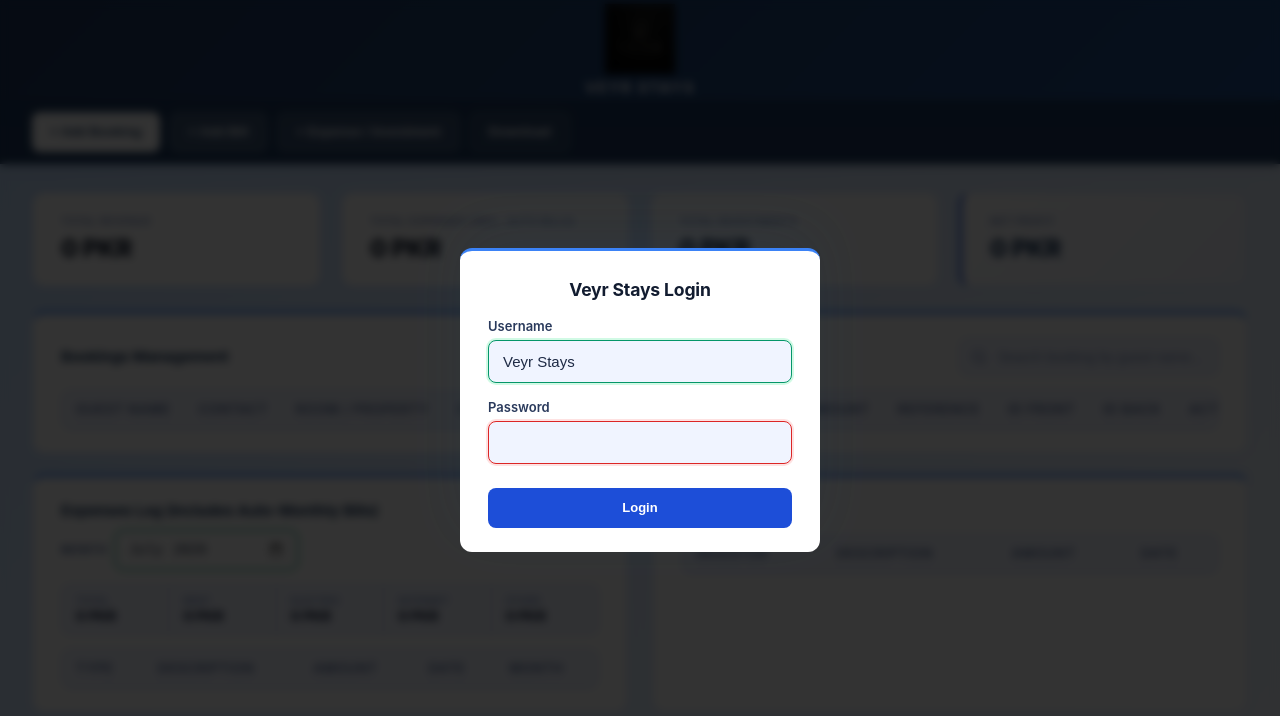
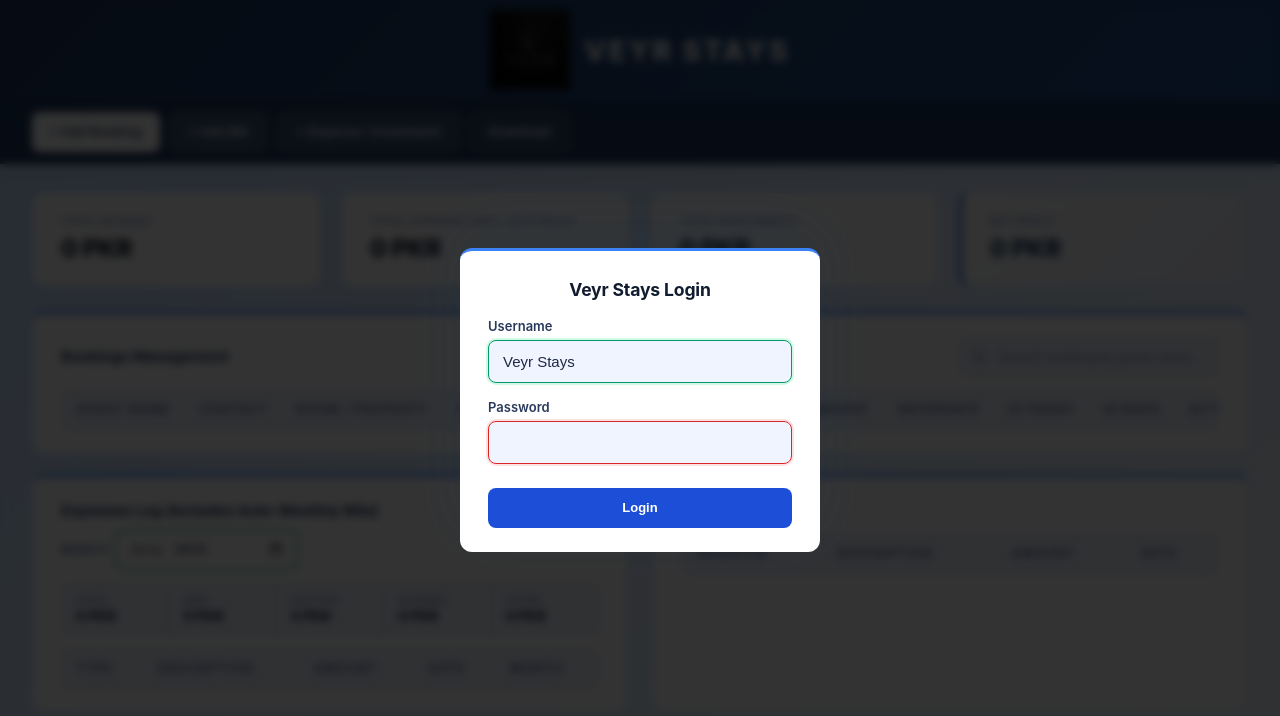
Before and after one commit to bilal-elahi/veyr-stays-system, a website: page public/index.html in a window 1280 px wide. Drawn offline with Linux system fonts and the light colour scheme; no server answers.

Commit message:
feat: full-width header brand with row layout, larger logo and text

```diff
--- a/public/style.css
+++ b/public/style.css
@@ -60,10 +60,9 @@
 
 .app-header {
     display: flex;
-    justify-content: center;
     align-items: center;
     height: 100px;
-    padding: 0 16px;
+    padding: 0 24px;
     background: linear-gradient(135deg, var(--header-bg), #1e4d8c);
     position: sticky;
     top: 0;
@@ -73,26 +72,27 @@
 
 .app-brand {
     display: flex;
-    flex-direction: column;
+    flex-direction: row;
     align-items: center;
     justify-content: center;
-    gap: 4px;
-    width: 100px;
-    height: 100px;
+    gap: 14px;
+    width: 100%;
+    height: 100%;
 }
 
 .app-logo {
-    width: 70px;
-    height: 70px;
+    width: 80px;
+    height: 80px;
     display: block;
     object-fit: contain;
+    flex-shrink: 0;
 }
 
 .app-brand-text {
-    font-size: 0.75rem;
-    font-weight: 700;
+    font-size: 1.4rem;
+    font-weight: 800;
     color: #fff;
-    letter-spacing: 0.1em;
+    letter-spacing: 0.08em;
     text-transform: uppercase;
     opacity: 0.95;
     white-space: nowrap;
@@ -753,7 +753,7 @@
     }
 
     .app-brand-text {
-        font-size: 0.85rem;
+        font-size: 1.6rem;
     }
 
     .action-bar {
@@ -830,7 +830,7 @@
     }
 
     .app-brand-text {
-        font-size: 0.95rem;
+        font-size: 1.8rem;
     }
 
     .action-bar {
```
